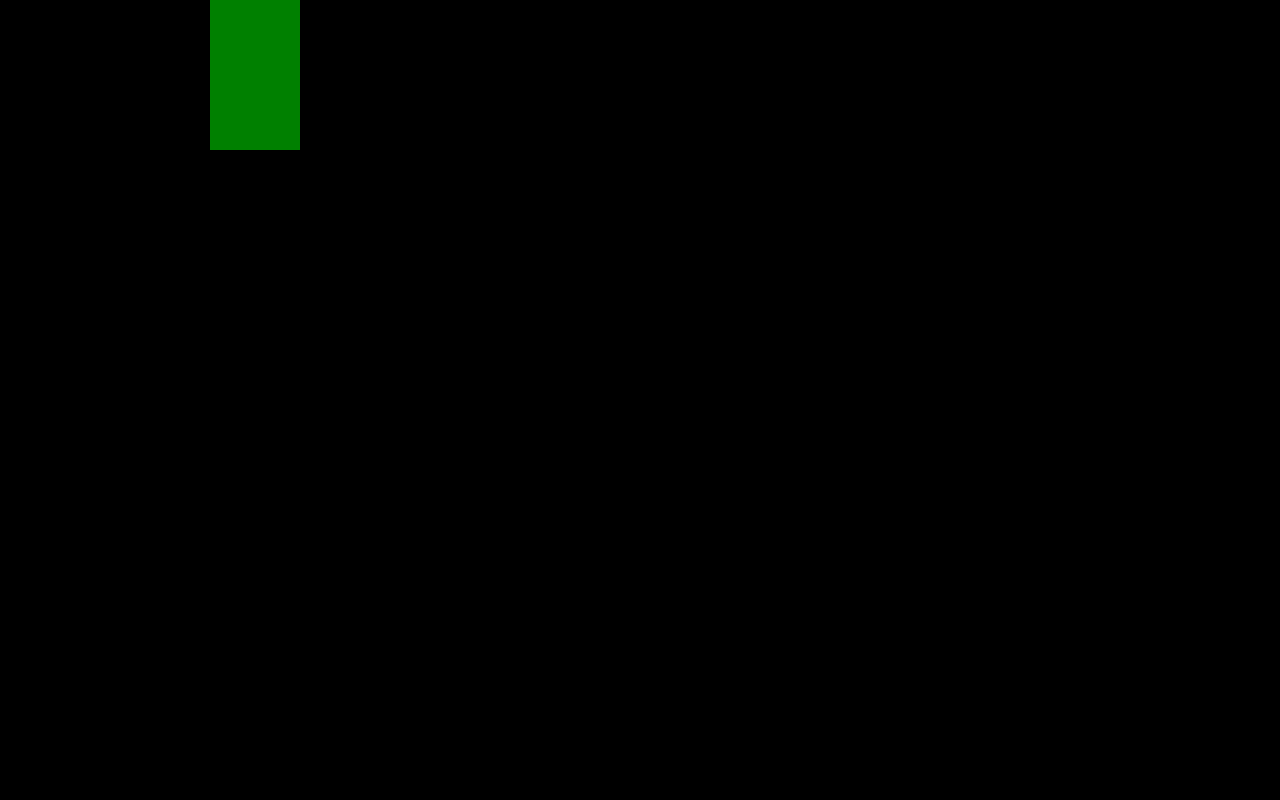
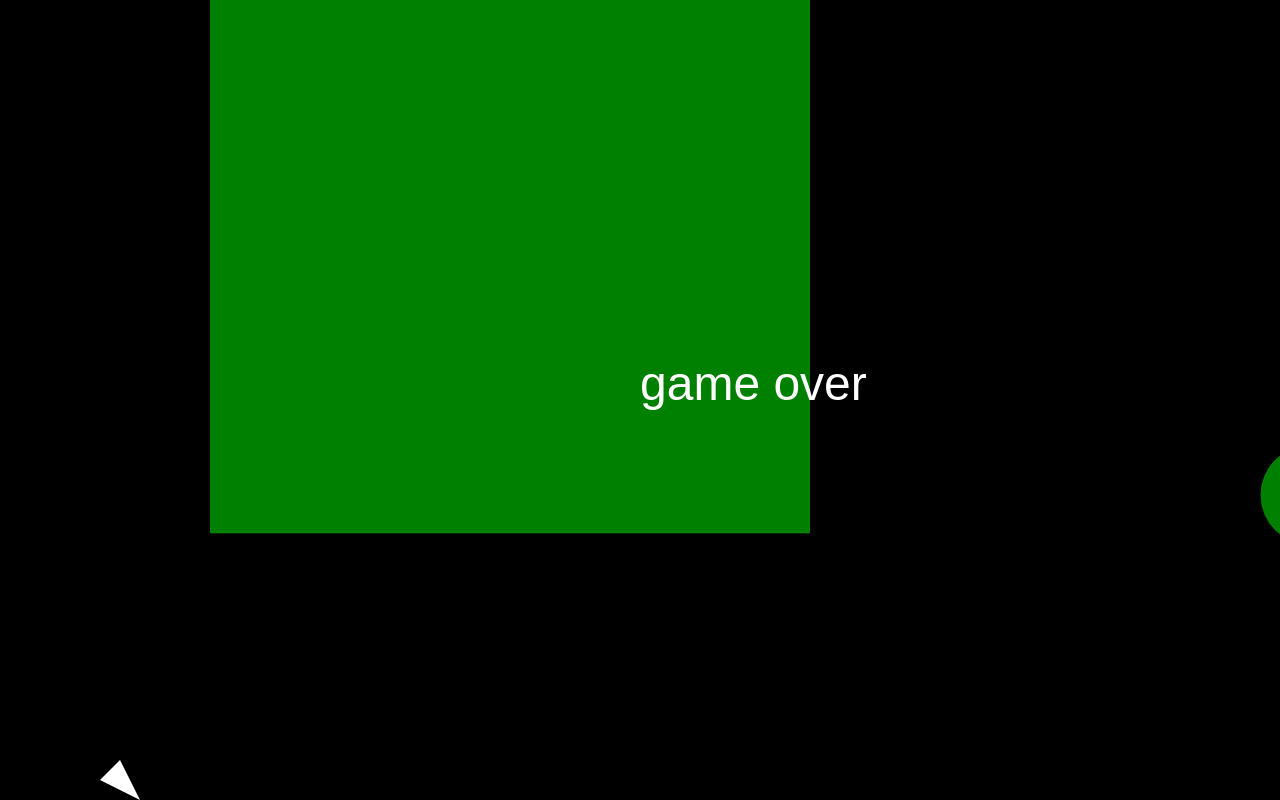
Before and after one commit to nouxinf/wave, a website: page src/index.html in a window 1280 px wide. Drawn offline with Linux system fonts and the light colour scheme.

Commit message:
save more storage by renaming ctx.fillRect

```diff
--- a/src/index.html
+++ b/src/index.html
@@ -9,18 +9,21 @@
   </style>
   <script>
     onresize = () => {
-      c.w = innerWidth;
-      c.h = innerHeight;
+      c.width = innerWidth;
+      c.height = innerHeight;
     };
     onresize();
+    W = c.width;
+    H = c.height;
     function getPixelColor(x, y) {
       const pixel = ctx.getImageData(x, y, 1, 1).data;
       return { r: pixel[0], g: pixel[1], b: pixel[2], a: pixel[3] };
     }
     const ctx = c.getContext("2d");
+    const f = ctx.fillRect.bind(ctx);
 
     // variables for the entire app
-    let player = { x: 100, y: c.h / 2, direction: "d" }; // d = down u = up to save space
+    let player = { x: 100, y: H / 2, direction: "d" }; // d = down u = up to save space
 
     const seed = Math.floor(
       Math.random() * (100000000 - 999999999) + 999999999,
@@ -32,34 +35,34 @@
       200,
       720,
       100,
-      100 * Math.floor(c.h / 100),
+      100 * Math.floor(H / 100),
       0,
       0,
     ];
     let map = { x: 400 };
 
-    let movingY = c.h / 2;
+    let movingY = H / 2;
     let subtracting = false;
 
     const drawObs = (x, obsNum) => {
       if (obsNum == "0") {
         // flappy bird style pipes
-        ctx.fillRect(x, 0, 200, c.h / 2 - c.h / 7);
-        ctx.fillRect(x, c.h - (c.h / 2 - c.h / 5), 200, c.h / 2 - c.h / 5);
+        f(x, 0, 200, H / 2 - H / 7);
+        f(x, H - (H / 2 - H / 5), 200, H / 2 - H / 5);
       } else if (obsNum == "1") {
         // wide obstacle at the top
-        ctx.fillRect(x, 0, 600, c.h / 1.5);
+        f(x, 0, 600, H / 1.5);
       } else if (obsNum == "2") {
         // tall obstacle coming out the bottom
-        ctx.fillRect(x, c.h - (c.h / 2 + c.h / 7), 200, c.h / 2 + c.h / 7);
+        f(x, H - (H / 2 + H / 7), 200, H / 2 + H / 7);
       } else if (obsNum == "3") {
         // tall obstacle coming out the top
-        ctx.fillRect(x, 0, 200, c.h / 2 + c.h / 7);
+        f(x, 0, 200, H / 2 + H / 7);
       } else if (obsNum == "4") {
         const spikeCount = 6;
         const spikeWidth = 80;
         const gap = 80;
-        const spikeHeight = c.h * 0.6;
+        const spikeHeight = H * 0.6;
 
         for (let i = 0; i < spikeCount; i++) {
           const x0 = x + i * (spikeWidth + gap);
@@ -71,9 +74,9 @@
             ctx.lineTo(x0 + spikeWidth, 0);
           } else {
             // spike pointing up from the floor
-            ctx.moveTo(x0, c.h);
-            ctx.lineTo(x0 + spikeWidth / 2, c.h - spikeHeight);
-            ctx.lineTo(x0 + spikeWidth, c.h);
+            ctx.moveTo(x0, H);
+            ctx.lineTo(x0 + spikeWidth / 2, H - spikeHeight);
+            ctx.lineTo(x0 + spikeWidth, H);
           }
           ctx.closePath();
           ctx.fill();
@@ -84,7 +87,7 @@
         ctx.arc(x, movingY, 50, 0, 2 * Math.PI);
         ctx.fill();
         ctx.stroke();
-        if (movingY > c.h - 50) {
+        if (movingY > H - 50) {
           subtracting = true;
         } else if (movingY < 50) {
           subtracting = false;
@@ -95,14 +98,14 @@
           movingY++;
         }
       } else if (obsNum == "6") {
-        const n = Math.floor(c.h / 100);
+        const n = Math.floor(H / 100);
 
         for (let i = 0; i < n; i++) {
-          ctx.fillRect(x + i * 100, c.h - i * 100, 100, i * 100);
+          f(x + i * 100, H - i * 100, 100, i * 100);
         }
         for (let j = 0; j < n - 1; j++) {
           const i = n - 1 - j;
-          ctx.fillRect(x + (n - 1 + j) * 100, c.h - i * 100, 100, i * 100);
+          f(x + (n - 1 + j) * 100, H - i * 100, 100, i * 100);
         }
       }
     };
@@ -146,7 +149,7 @@
           pixelAtPlayerCoord.g == 128 ||
           pixelAtPlayerCoordOffset1.g == 128 ||
           pixelAtPlayerCoordOffset2.g == 128 ||
-          player.y >= c.h - 20
+          player.y >= H - 20
         ) {
           gameOver = true;
         }
@@ -175,7 +178,7 @@
     function draw(time) {
       // draw sprite
       ctx.fillStyle = "black";
-      ctx.fillRect(0, 0, c.w, c.h);
+      f(0, 0, W, H);
       ctx.fillStyle = "white";
       ctx.beginPath();
       if (player.direction == "d") {
@@ -196,7 +199,7 @@
       if (gameOver) {
         ctx.font = "48px sans-serif";
         ctx.fillStyle = "white";
-        ctx.fillText("game over", c.w / 2, c.h / 2);
+        ctx.fillText("game over", W / 2, H / 2);
       }
     }
 
```
Also changed, not shown: dist/index.html, dist/uri.txt.
